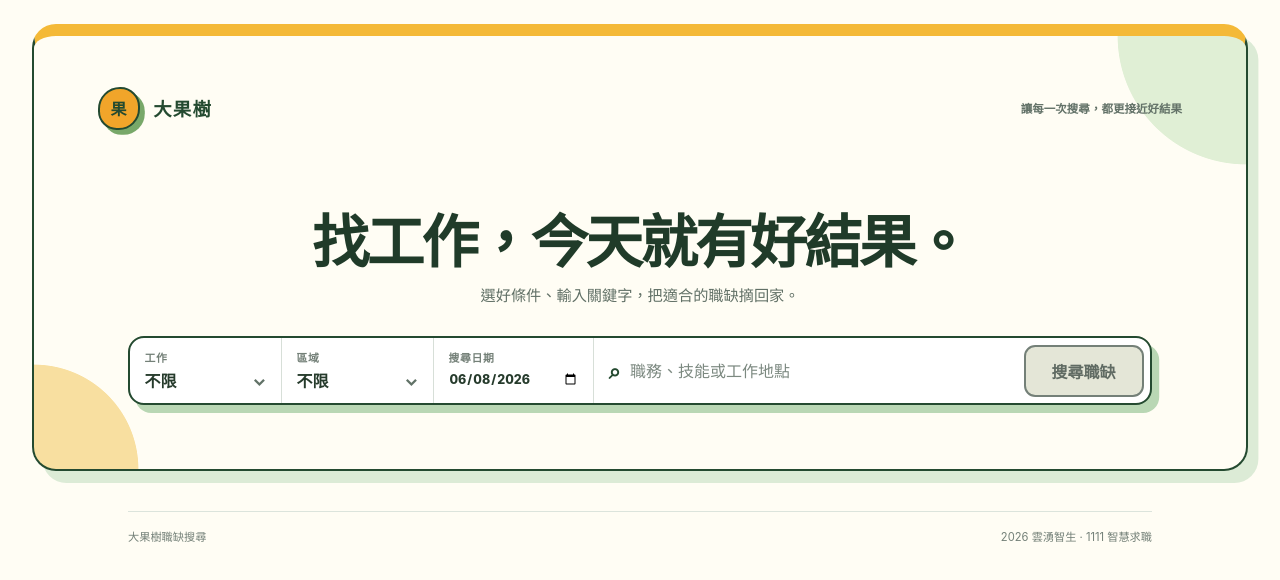
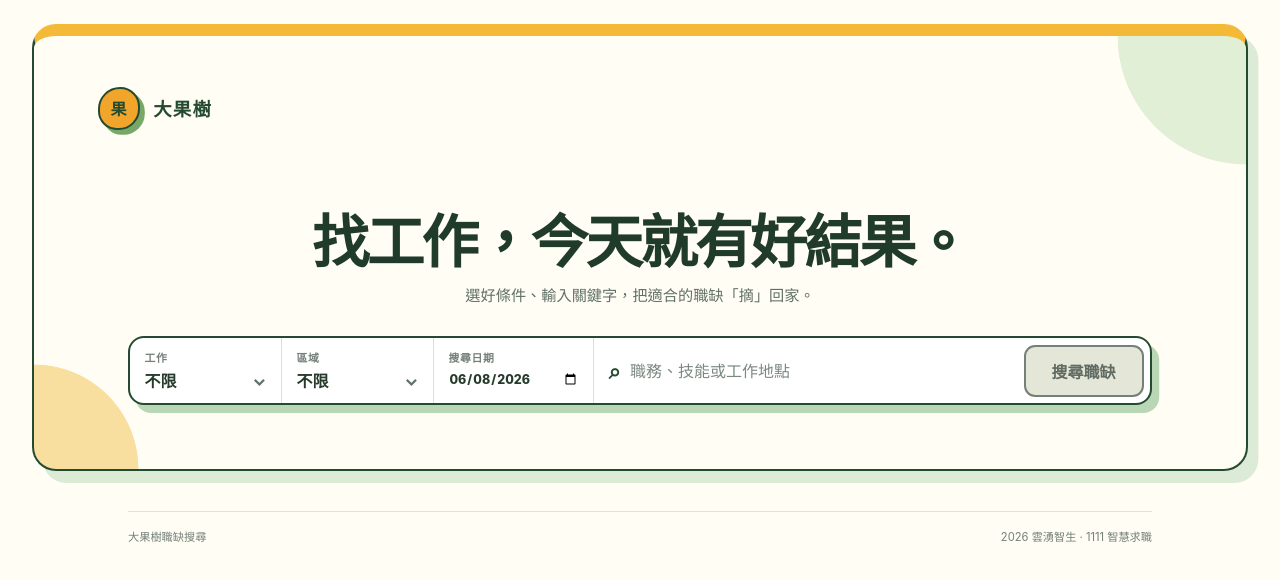
Before and after one commit to TakalaWang/1111-work-retrieval, a SvelteKit app in the folder apps/web/: page / in a window 1280 px wide. Shown: the top 580 px of the page. Built offline with nearby package versions, Linux system fonts and the light colour scheme.

Commit message:
fix(web): refine Big Fruit Tree hero copy

```diff
--- a/apps/web/src/routes/+page.svelte
+++ b/apps/web/src/routes/+page.svelte
@@ -68,9 +68,10 @@
         <span class="brand-mark" aria-hidden="true">果</span>
         <span>大果樹</span>
       </div>
-      <p class="brand-promise">讓每一次搜尋，都更接近好結果</p>
       <h1 id="search-title">找工作，今天就有好結果。</h1>
-      <p class="intro-copy">選好條件、輸入關鍵字，把適合的職缺摘回家。</p>
+      <p class="intro-copy">
+        選好條件、輸入關鍵字，把適合的職缺「摘」回家。
+      </p>
     </header>
     <form
       role="search"
@@ -591,16 +592,6 @@
     font-weight: 950;
   }
 
-  .brand-promise {
-    position: absolute;
-    top: 0.8rem;
-    right: 0;
-    margin: 0;
-    color: #637268;
-    font-size: 0.72rem;
-    font-weight: 750;
-  }
-
   h1 {
     max-width: 46rem;
     margin: clamp(2.75rem, 7vw, 5rem) auto 0;
@@ -878,10 +869,6 @@
       box-shadow: 0.35rem 0.45rem 0 #dcebd6;
     }
 
-    .brand-promise {
-      display: none;
-    }
-
     h1 {
       margin-top: 2.5rem;
       font-size: 2rem;
```
Also changed, not shown: 1 other file (tests, documents, lock files or other folders).
